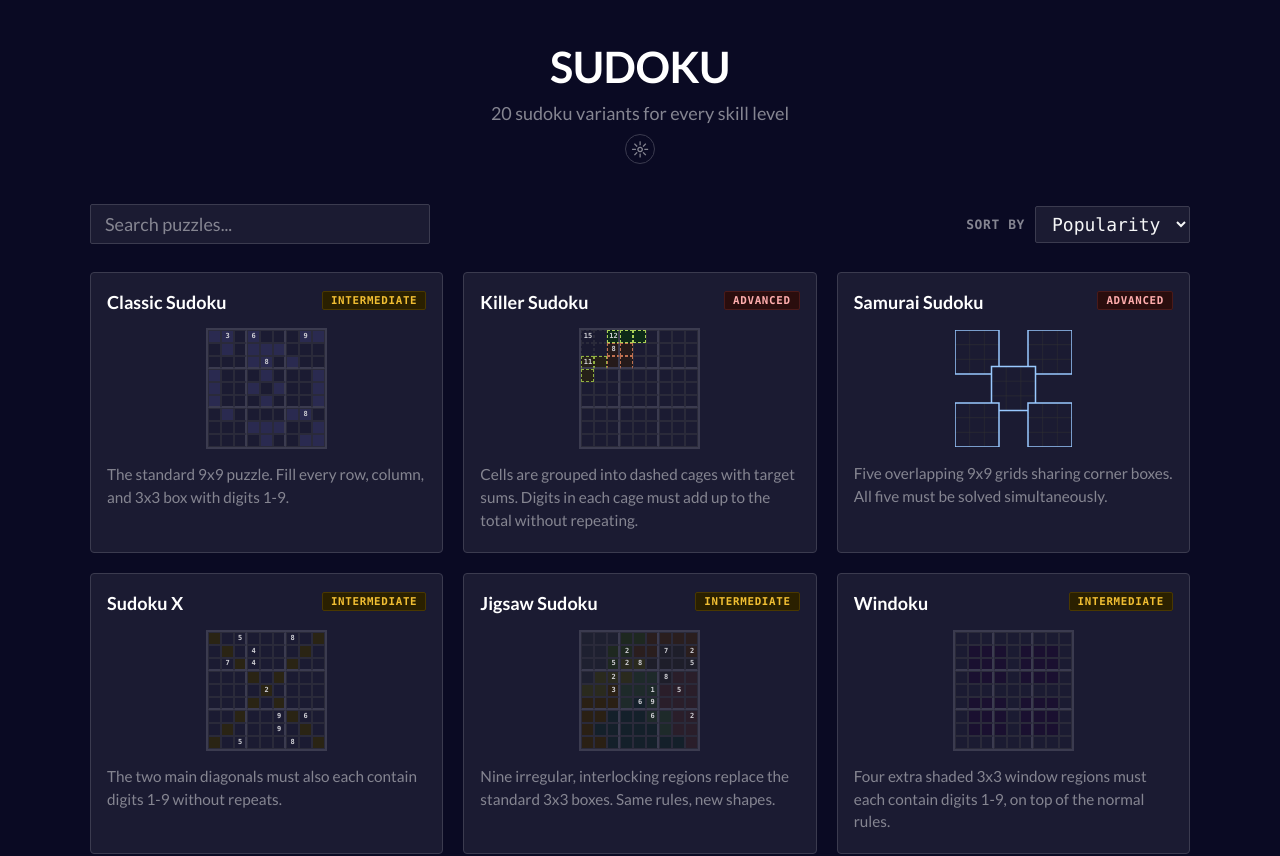
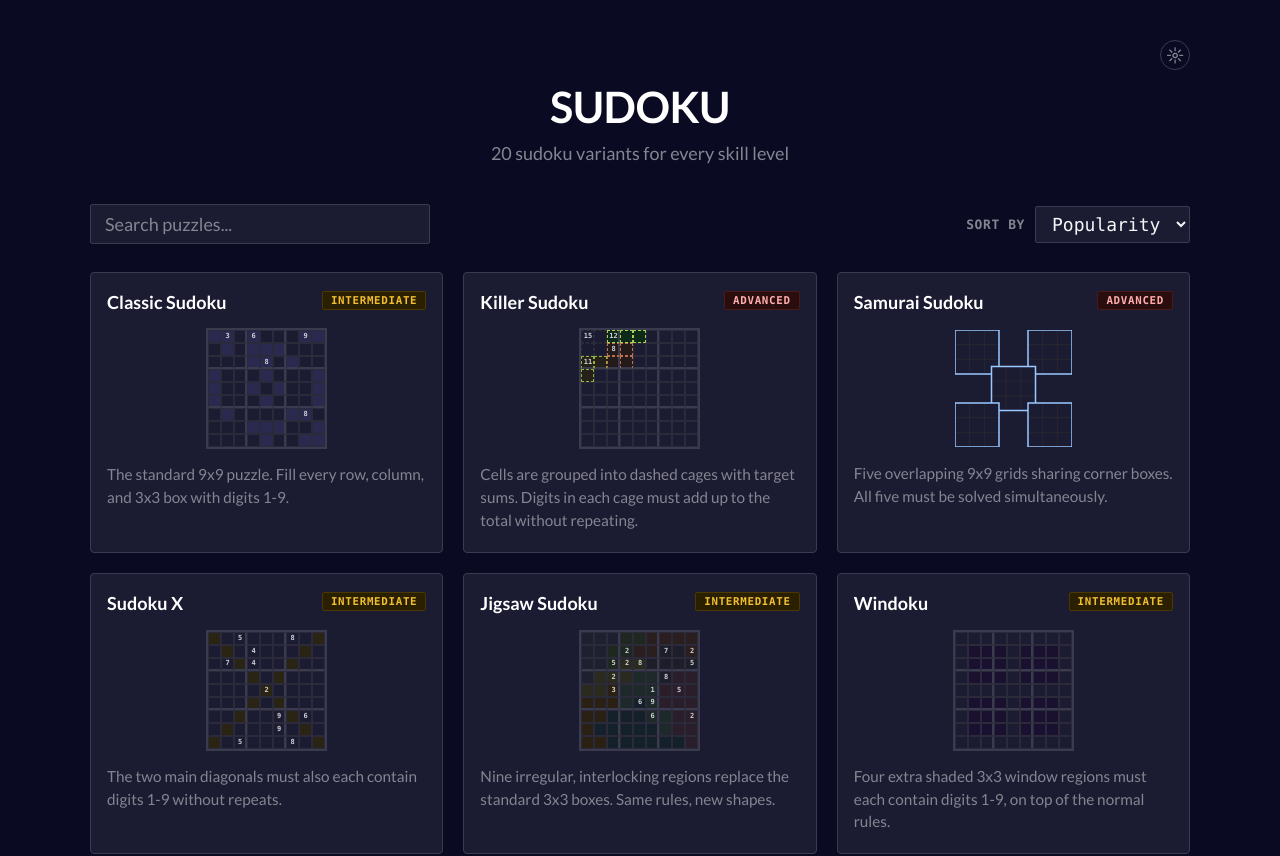
Before and after one commit to freeCodeCamp-Universe/sudoku, a React (Vite) app: page / in a window 1280 px wide. Shown: the top 856 px of the page. Built offline with nearby package versions, Linux system fonts and the light colour scheme.

Commit message:
Move theme toggle to header

```diff
--- a/src/gallery/Gallery/Gallery.module.css
+++ b/src/gallery/Gallery/Gallery.module.css
@@ -29,6 +29,12 @@
   margin: 0;
   color: var(--text-muted);
   font-size: 1rem;
+}
+
+.headerTopBar {
+  width: 100%;
+  display: flex;
+  justify-content: flex-end;
 }
 
 .themeBtn {
--- a/src/gallery/Gallery/Gallery.tsx
+++ b/src/gallery/Gallery/Gallery.tsx
@@ -72,8 +72,7 @@ export function Gallery() {
   return (
     <main id="main-content" tabIndex={-1} className={styles.main}>
       <header className={styles.header}>
-        <h1 className={styles.heading}>SUDOKU</h1>
-        <p className={styles.subheading}>20 sudoku variants for every skill level</p>
+        <div className={styles.headerTopBar}>
           <button
             type="button"
             className={styles.themeBtn}
@@ -82,6 +81,9 @@ export function Gallery() {
           >
             {theme === 'light' ? '☽' : '☼'}
           </button>
+        </div>
+        <h1 className={styles.heading}>SUDOKU</h1>
+        <p className={styles.subheading}>20 sudoku variants for every skill level</p>
       </header>
 
       <div className={styles.controls}>
```
Lines whose indentation alone changed are shown as unchanged.
